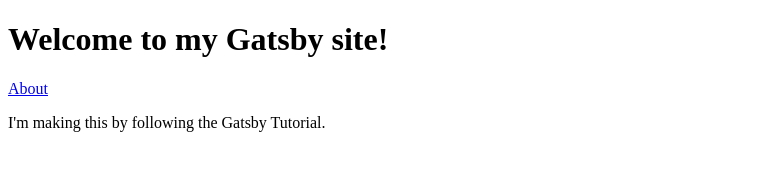
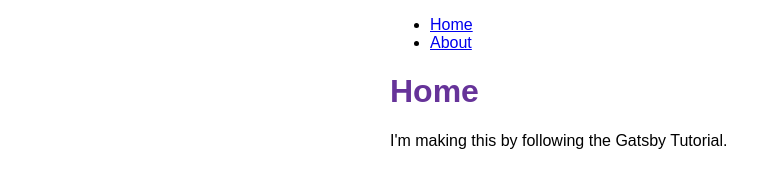
Before and after one commit to rcruzv/rcruzv.github.io, a Gatsby site: page / in a window 1280 px wide. Shown: the whole page, without its empty margins (0-781 px from the left). Built offline with nearby package versions, Linux system fonts and the light colour scheme; Gatsby itself is replaced by a stand-in of ours.

Commit message:
Create: Layout

```diff
--- /dev/null
+++ b/src/components/layout.js
@@ -0,0 +1,37 @@
+import * as React from 'react'
+import { Link } from 'gatsby'
+import {
+  container,
+  heading,
+  navLinks,
+  navLinkItem,
+  navLinkText
+} from './layout.module.css'
+
+const Layout = ({ pageTitle, children }) => {
+  return (
+    <div className={container}>
+      <title>{pageTitle}</title>
+      <nav>
+        <ul className={navLinks}>
+          <li className={navLinkItem}>
+            <Link to="/" className={navLinkText}>
+              Home
+            </Link>
+          </li>
+          <li className={navLinkItem}>
+            <Link to="/about" className={navLinkText}>
+              About
+            </Link>
+          </li>
+        </ul>
+      </nav>
+      <main>
+        <h1 className={heading}>{pageTitle}</h1>
+        {children}
+      </main>
+    </div>
+  )
+}
+
+export default Layout
--- /dev/null
+++ b/src/components/layout.module.css
@@ -0,0 +1,20 @@
+.container {
+    margin: auto;
+    max-width: 500px;
+    font-family: sans-serif;
+  }
+
+  .heading {
+    color: rebeccapurple;
+  }
+  .nav-links {
+    display: flex;
+    list-style: none;
+    padding-left: 0;
+  }
+  .nav-link-item {
+    padding-right: 2rem;
+  }
+  .nav-link-text {
+    color: black;
+  }
--- a/src/pages/index.js
+++ b/src/pages/index.js
@@ -1,16 +1,13 @@
 // Step 1: Import React
 import * as React from 'react'
-import { Link } from 'gatsby'
+import Layout from '../components/layout'
 
 // Step 2: Define your component
 const IndexPage = () => {
   return (
-    <main>
-      <title>Home Page</title>
-      <h1>Welcome to my Gatsby site!</h1>
-      <Link to="/about">About</Link>
+    <Layout pageTitle="Home">
       <p>I'm making this by following the Gatsby Tutorial.</p>
-    </main>
+    </Layout>
   )
 }
 
```
Also changed, not shown: src/pages/about.js (+3 -6 lines).
